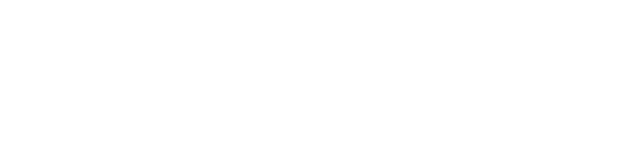
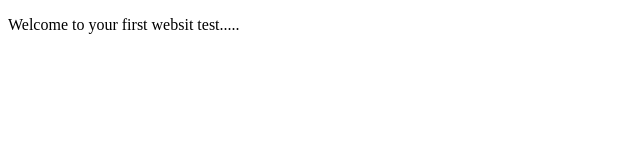
Before and after one commit to spanditishir/angular, a plain HTML site: page index.html in a window 1280 px wide. Shown: the whole page, without its empty margins (0-640 px from the left). Drawn offline with Linux system fonts and the light colour scheme.

Commit message:
adds body.

```diff
--- a/index.html
+++ b/index.html
@@ -6,6 +6,6 @@
     <title>Welcome to your first websit test.....</title>
 </head>
 <body>
-
+    <p>Welcome to your first websit test.....</p>
 </body>
 </html>
```
